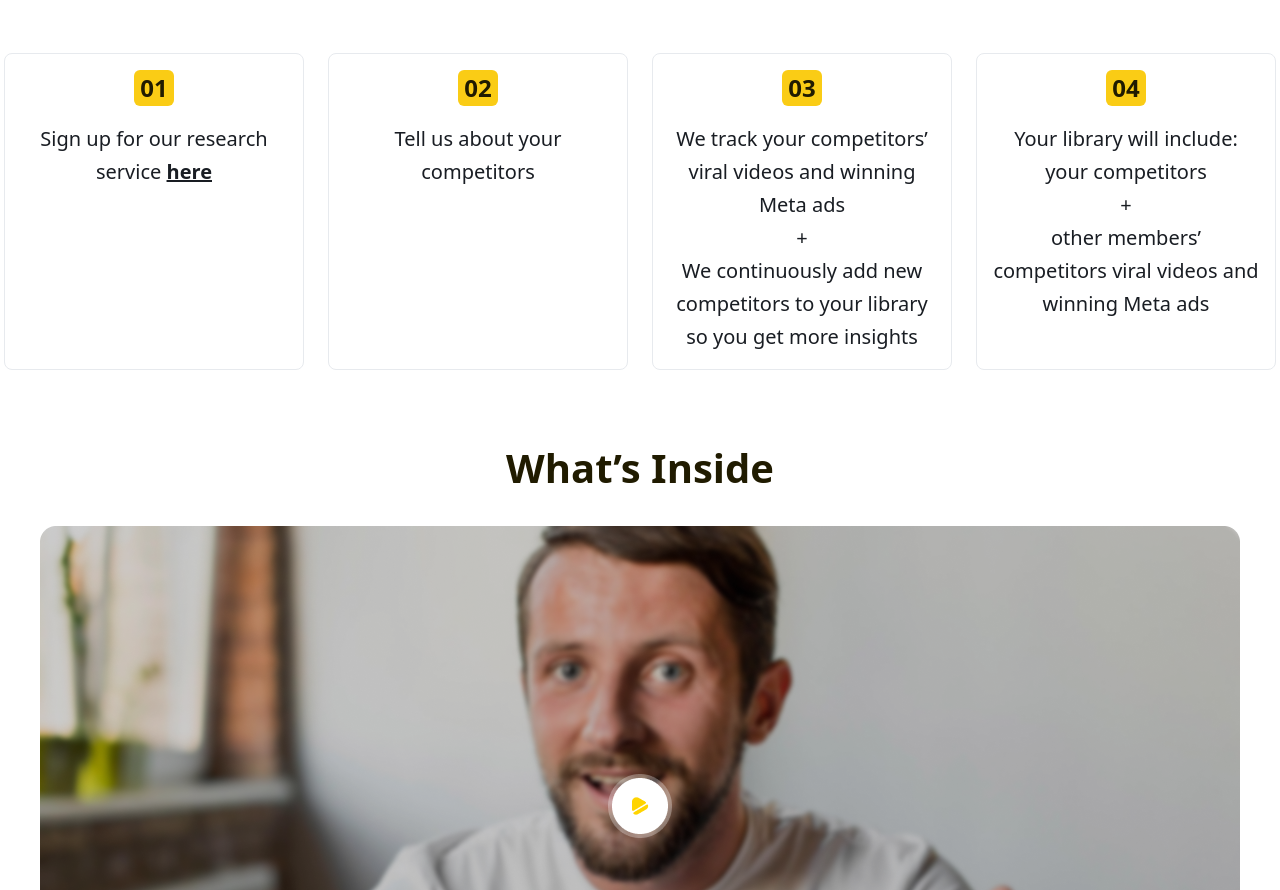
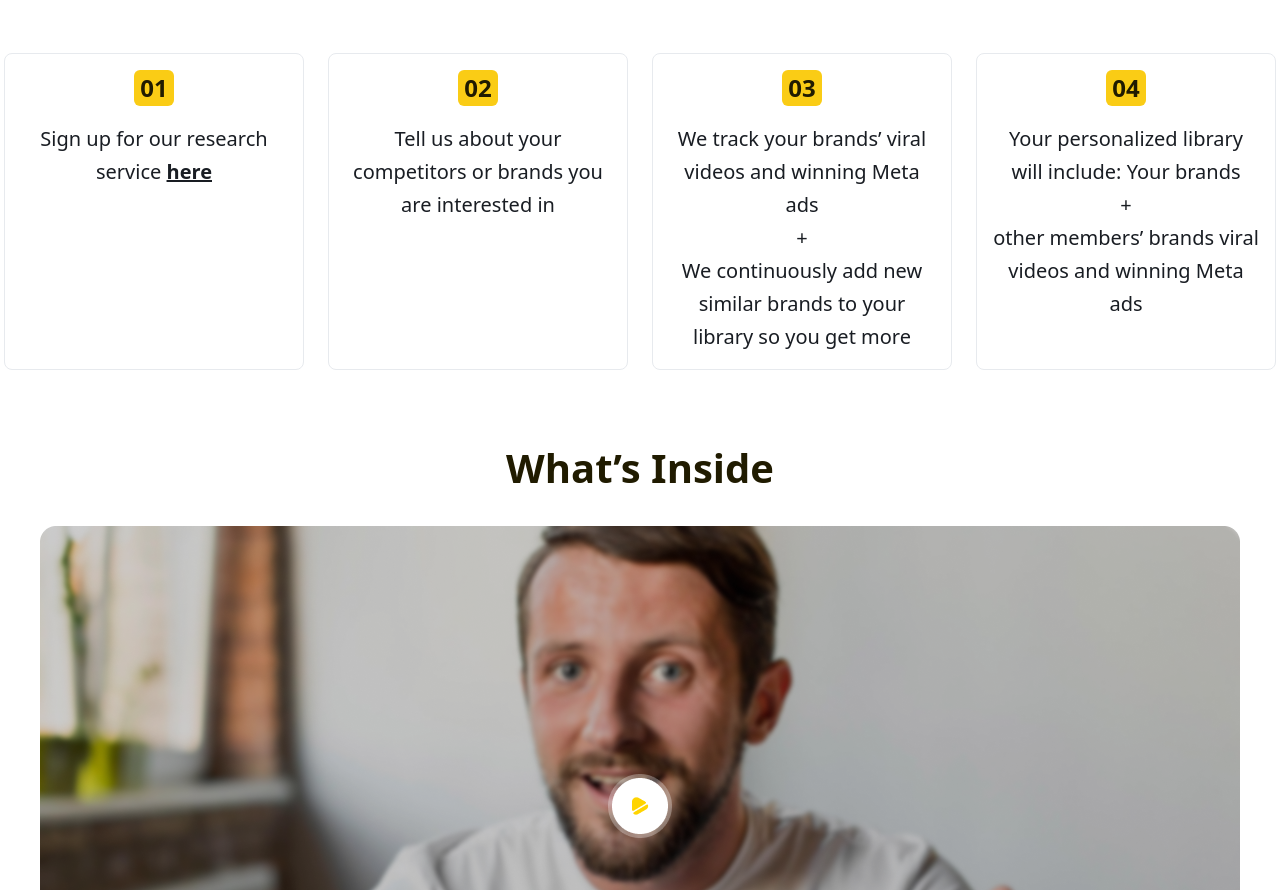
Before and after one commit to dc7devs/research, a Next.js app: page / in a window 1280 px wide. Shown: the part 1335-2225 px from the top of the page. Built offline with nearby package versions, Linux system fonts and the light colour scheme.

Commit message:
feat: update

```diff
--- a/app/page.tsx
+++ b/app/page.tsx
@@ -105,28 +105,28 @@ export default function Home() {
 
           <div className="flex flex-col items-center gap-4 border border-neutral-100 rounded-[8px] p-4 w-full sm:w-2/4 md:h-auto md:w-3/12 lg:w-2/4 xl:w-[300px]">
             <div className="bg-primary rounded-md text-yellow-900 font-plus-jakarta-sans font-bold px-1.5 py-0.5 text-xl md:text-2xl">02</div>
-            <p className="font-plus-jakarta-sans text-[20px] leading-[33px] text-neutral-800 text-center">Tell us about your competitors</p>
+            <p className="font-plus-jakarta-sans text-[20px] leading-[33px] text-neutral-800 text-center">Tell us about your competitors or brands you are interested in</p>
           </div>
 
           <div className="flex flex-col items-center gap-4 border border-neutral-100 rounded-[8px] p-4 w-full sm:w-2/4 md:h-auto md:w-3/12 lg:w-2/4 xl:w-[300px]">
             <div className="bg-primary rounded-md text-yellow-900 font-plus-jakarta-sans font-bold px-1.5 py-0.5 text-xl md:text-2xl">03</div>
             <p className="font-plus-jakarta-sans text-[20px] leading-[33px] text-neutral-800 text-center">
-              <span>We track your competitors’ viral videos and winning Meta ads </span>
+              <span>We track your brands’ viral videos and winning Meta ads</span>
               <br />
               <span>+</span>
               <br />
-              <span>We continuously add new competitors to your library so you get more insights</span>
+              <span>We continuously add new similar brands to your library so you get more </span>
             </p>
           </div>
 
           <div className="flex flex-col items-center gap-4 border border-neutral-100 rounded-[8px] p-4 w-full sm:w-2/4 md:h-auto md:w-3/12 lg:w-2/4 xl:w-[300px]">
             <div className="bg-primary rounded-md text-yellow-900 font-plus-jakarta-sans font-bold px-1.5 py-0.5 text-xl md:text-2xl">04</div>
             <p className="font-plus-jakarta-sans text-[20px] leading-[33px] text-neutral-800 text-center">
-              <span>Your library will include: your competitors</span>
+              <span>Your personalized library will include: Your brands</span>
               <br />
               <span>+</span>
               <br />
-              <span>other members’ competitors viral videos and winning Meta ads</span>
+              <span>other members’ brands viral videos and winning Meta ads</span>
             </p>
           </div>
         </div>
```
